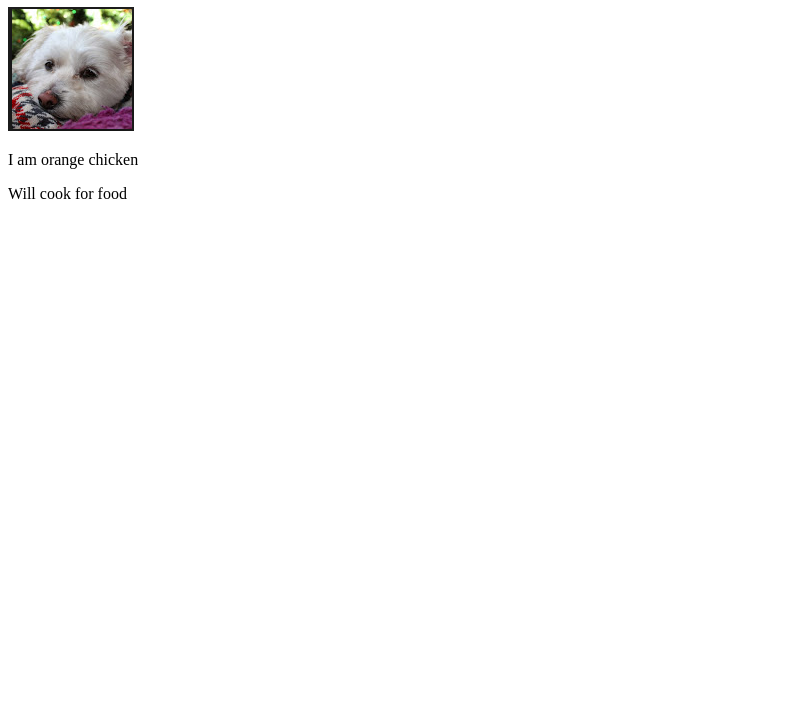
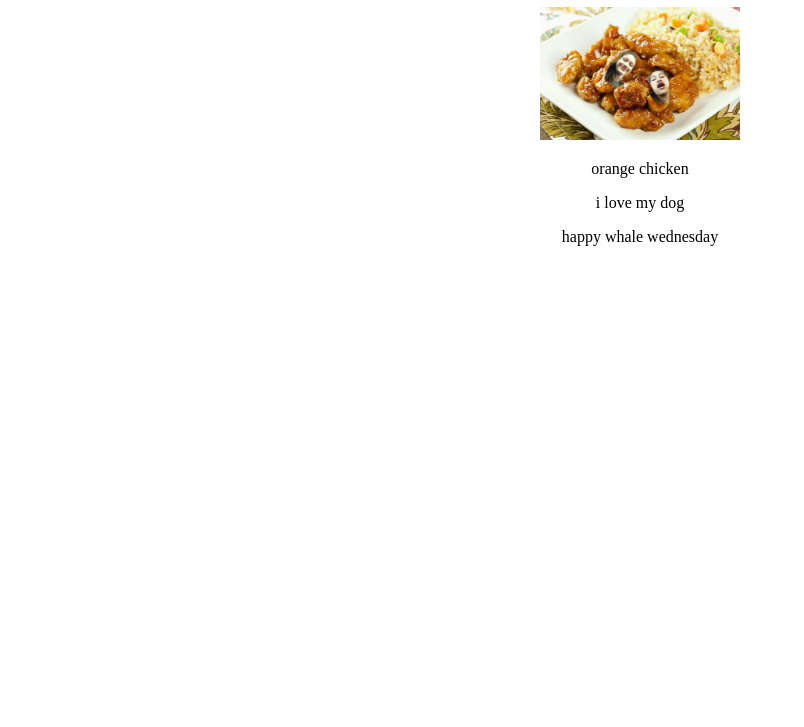
Before and after one commit to JennaWu-Cardona/JennaWu-Cardona.github.io, a plain HTML site: page index.html in a window 1280 px wide. Shown: the part 73-800 px from the top of the page, without its empty margins (0-804 px from the left). Drawn offline with Linux system fonts and the light colour scheme.

Commit message:
initial commit

```diff
--- a/index.html
+++ b/index.html
@@ -1,11 +1,13 @@
 <!DOCTYPE html>
 <html>
     <head>
+        <link rel="stylesheet" href="styles.css" />
     </head>
     <body>
         <h1>Jenna's Website</h1>
-        <img src="coconut.png">
-        <p>I am orange chicken</p>
-        <p>Will cook for food</p>
+        <img src="IMG_6289 (1).JPG" width = "250px">
+        <p>orange chicken</p>
+        <p>i love my dog</p>
+        <p>happy whale wednesday</p>
     </body>
 </html>
--- a/styles.css
+++ b/styles.css
@@ -0,0 +1,7 @@
+img {
+    width: 200px;
+}
+
+body {
+   text-align: center;
+}
```
